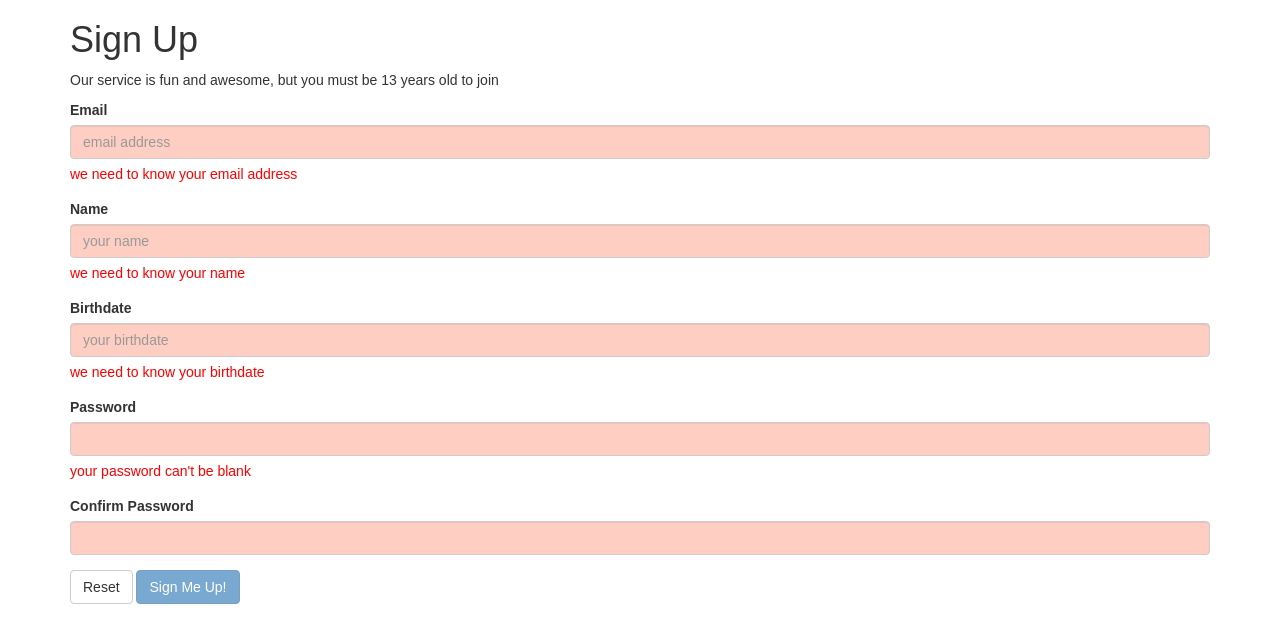
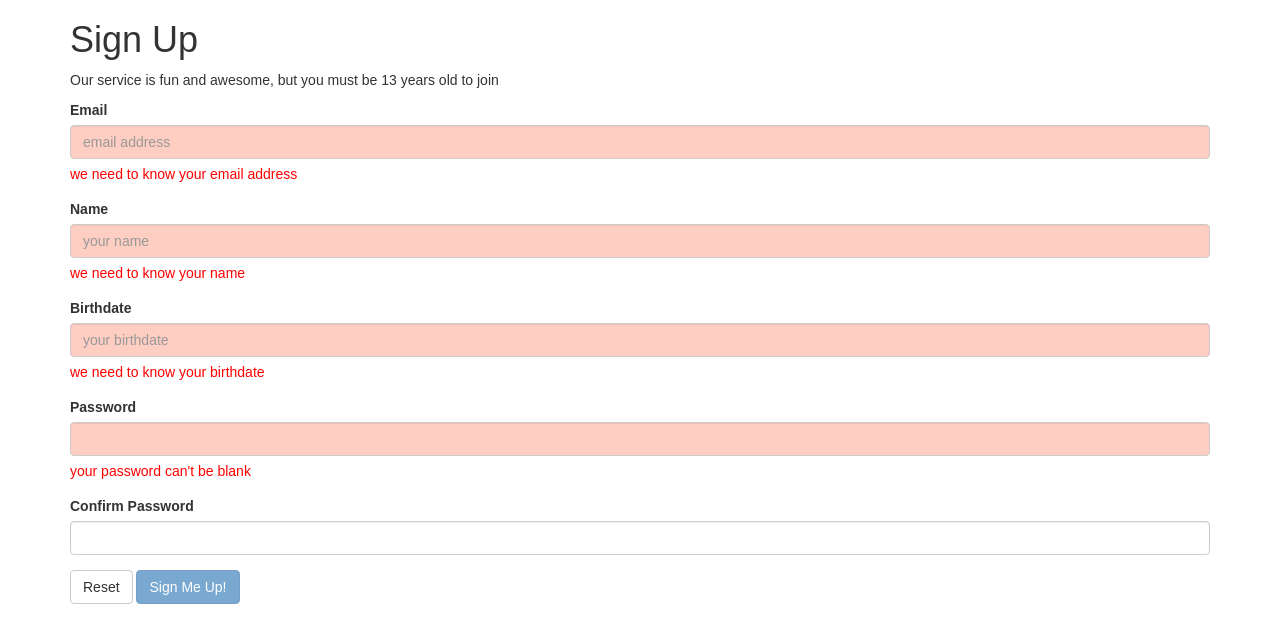
Before and after one commit to Nonj/team-challenge, a React (Create React App) app in the folder team-challenge/: page / in a window 1280 px wide. Shown: the top 642 px of the page. Built offline with nearby package versions, Linux system fonts and the light colour scheme.

Commit message:
fix input coloring. closes #8

```diff
--- a/team-challenge/src/index.css
+++ b/team-challenge/src/index.css
@@ -3,7 +3,7 @@ body {
   padding: 0;
   font-family: sans-serif;
 }
-.form-control {
+.invalid input {
   background-color:#FFCEC3;
 }
 .help-block {
```
